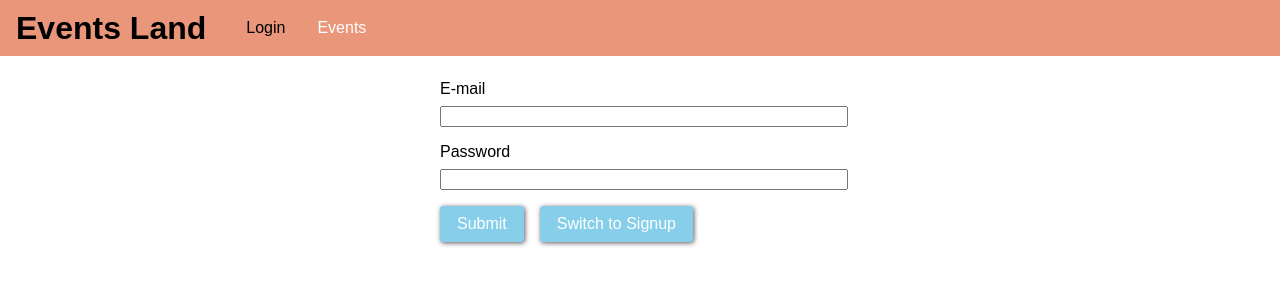
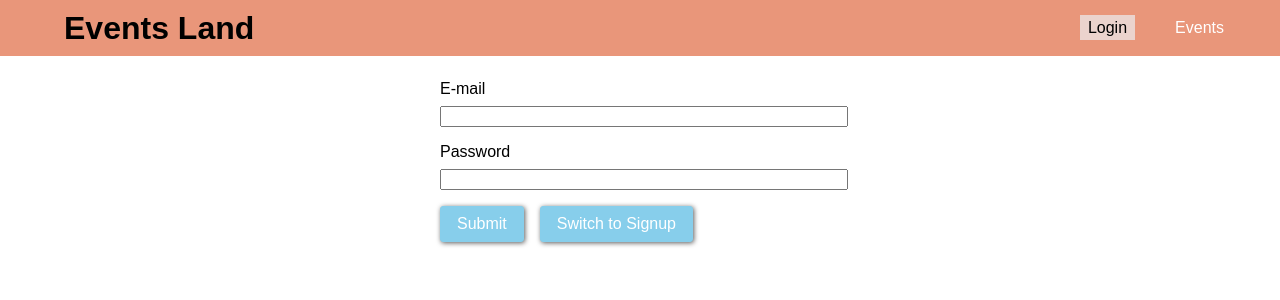
Before and after one commit to vbertoletti/Event-Booking, a React (Create React App) app in the folder client/: page /auth in a window 1280 px wide. Shown: the top 300 px of the page. Built offline with nearby package versions, Linux system fonts and the light colour scheme.

Commit message:
adjust some routes for the user is logged in and logged out and adjust simple styles on the nav bar

```diff
--- a/client/src/App.js
+++ b/client/src/App.js
@@ -36,7 +36,6 @@ class App extends Component {
             <MainNavigation />
             <main className="main-content">
               <Switch>
-                {!this.state.token && <Redirect from="/" to="/auth" exact />}
                 {this.state.token && <Redirect from="/" to="/events" exact />}
                 {this.state.token && (
                   <Redirect from="/auth" to="/events" exact />
@@ -48,6 +47,7 @@ class App extends Component {
                 {this.state.token && (
                   <Route path="/bookings" component={BookingsPage} />
                 )}
+                {!this.state.token && <Redirect to="/auth" exact />}
               </Switch>
             </main>
           </AuthContext.Provider>
--- a/client/src/components/Navigation/MainNavigation.css
+++ b/client/src/components/Navigation/MainNavigation.css
@@ -8,36 +8,47 @@
   padding: 0 1rem;
   display: flex;
   align-items: center;
+  justify-content: space-between;
 }
 
 .main-nav-logo h1 {
-  margin: 0;
+  margin-left: 3rem;
   font-size: 1, 5rem;
 }
 
 .main-nav-items {
-  margin-left: 1.5rem;
+  margin-right: 3rem;
 }
 
 .main-nav-items ul {
   display: flex;
   list-style: none;
   text-decoration: none;
-  margin: 0;
-  padding: 0;
+
 }
 
 .main-nav-items li {
   margin: 0 1rem;
 }
 
-.main-nav-items a {
+.main-nav-items a,
+.main-nav-items button {
   text-decoration: none;
   color: white;
+  border: none;
+  font: inherit;
+  background: transparent;
+  cursor: pointer;
+  vertical-align: middle;
+  margin: 0;
+  padding: 0.25rem 0.5rem;
 }
 
 .main-nav-items a:hover,
 .main-nav-items a:active,
-.main-nav-items a.active {
+.main-nav-items a.active,
+.main-nav-items button:hover,
+.main-nav-items button:active {
   color: black;
+  background: rgba(236, 225, 225, 0.815);
 }
--- a/client/src/components/Navigation/MainNavigation.js
+++ b/client/src/components/Navigation/MainNavigation.js
@@ -22,9 +22,14 @@ const MainNavigation = props => (
                 <NavLink to="/events">Events</NavLink>
               </li>
               {context.token && (
-                <li>
-                  <NavLink to="/bookings">Bookings</NavLink>
-                </li>
+                <React.Fragment>
+                  <li>
+                    <NavLink to="/bookings">Bookings</NavLink>
+                  </li>
+                  <li>
+                    <button onClick={context.logout}>Logout</button>
+                  </li>
+                </React.Fragment>
               )}
             </ul>
           </nav>
```
